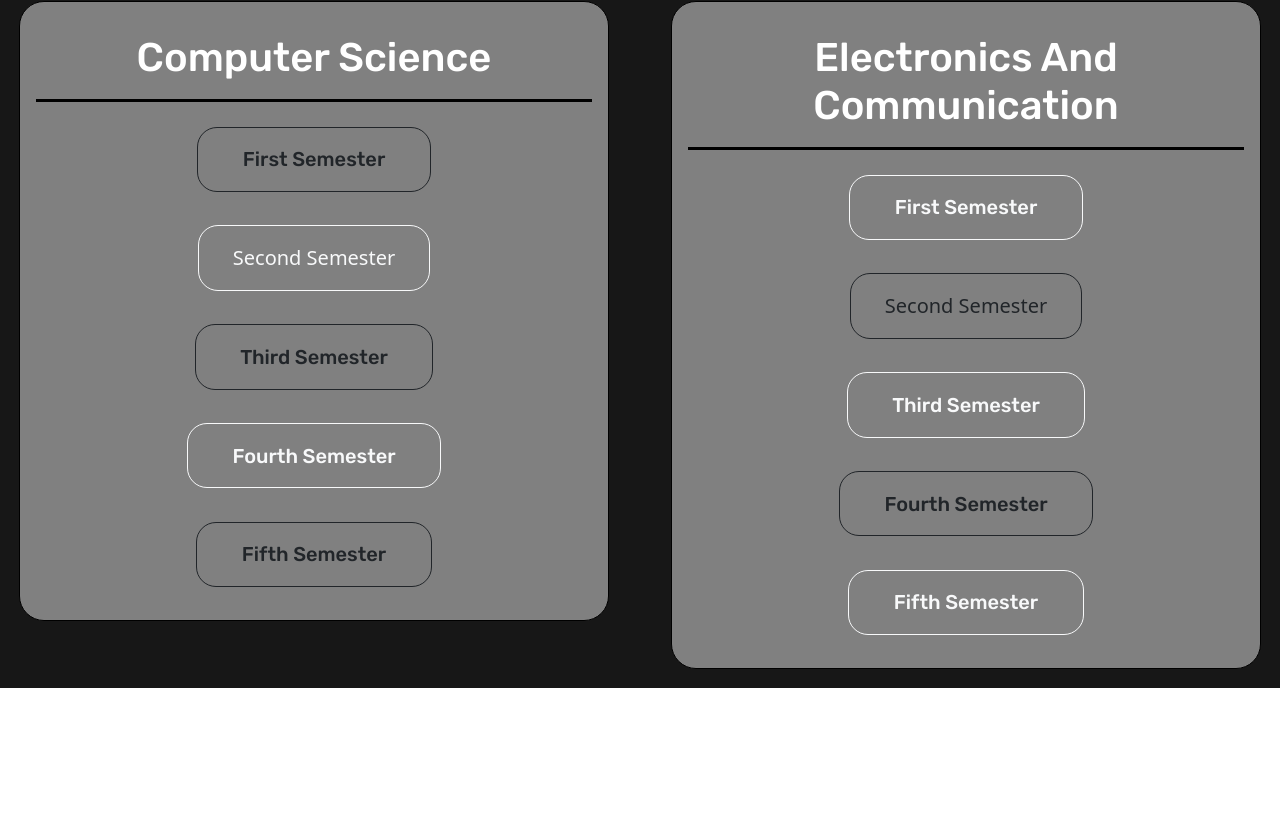
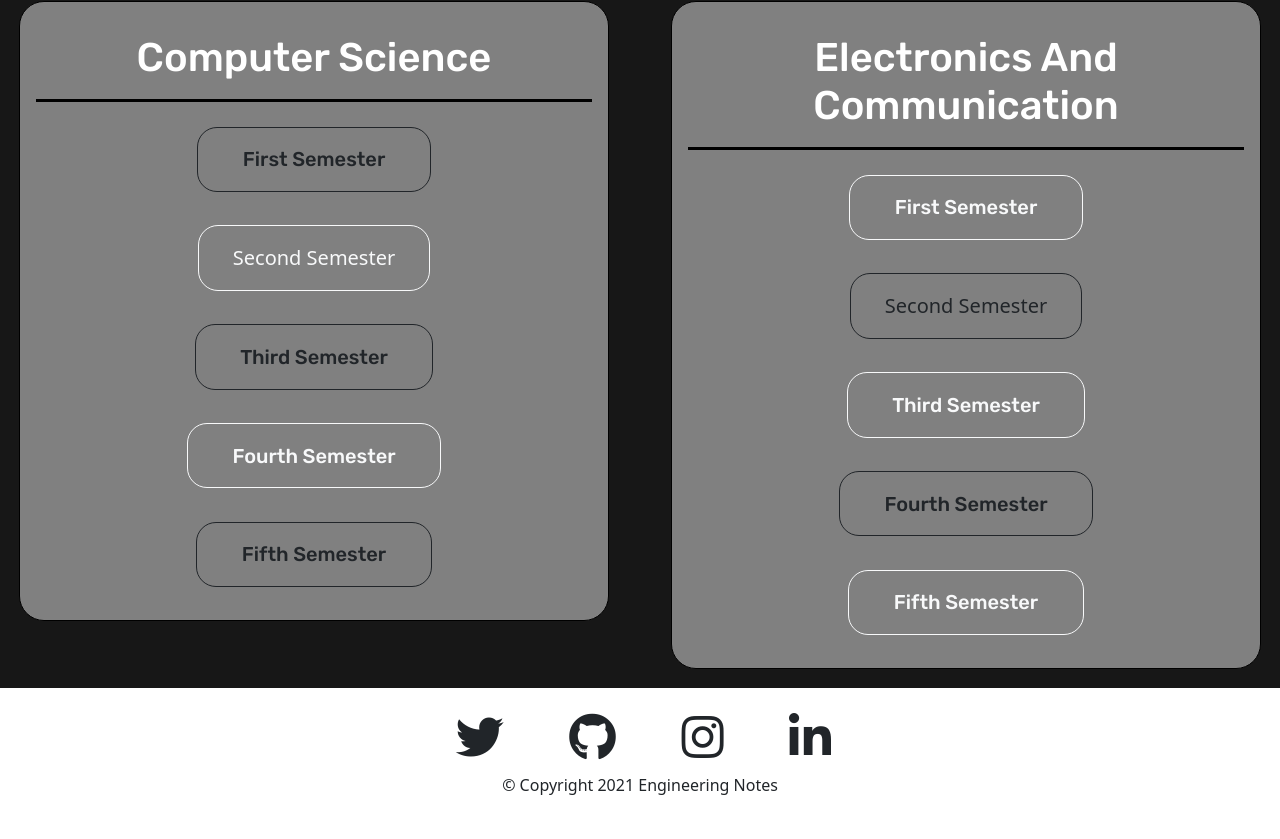
Before and after one commit to Adithya-K-Shetty/Engineering-Notes, a plain HTML site: page index.html in a window 1280 px wide. Shown: the part 721-1560 px from the top of the page. Before the commit the page ends 1409 px from the top, so only its background shows below. Drawn offline with nearby package versions, Linux system fonts and the light colour scheme.

Commit message:
implemented contact us section

```diff
--- a/assets/css/styles.css
+++ b/assets/css/styles.css
@@ -161,6 +161,30 @@ img.HomeImage {
 /* --End of Notes Section-- */
 
 
+/* --Footer Section-- */
+
+.footer {
+    padding: 2%;
+}
+
+.copyRight {
+    margin-top: 1%;
+    text-align: center;
+}
+
+.socialIcons1 {
+    text-align: center;
+    margin-left: 35%;
+}
+
+.socialIcons {
+    margin-left: 5%;
+}
+
+
+/* --End of Footer Section-- */
+
+
 /* --Mobile View Port -- */
 
 @media only screen and (min-width: 200px) and (max-width: 767px) {
--- a/index.html
+++ b/index.html
@@ -13,6 +13,8 @@
     <!-- --BootStrap-CDN-- -->
     <link href="https://cdn.jsdelivr.net/npm/bootstrap@5.1.0/dist/css/bootstrap.min.css" rel="stylesheet" integrity="sha384-KyZXEAg3QhqLMpG8r+8fhAXLRk2vvoC2f3B09zVXn8CA5QIVfZOJ3BCsw2P0p/We" crossorigin="anonymous">
     <!-- --Font Awesom CDN -->
+    <link rel="stylesheet" href="https://cdnjs.cloudflare.com/ajax/libs/font-awesome/5.15.4/css/all.min.css">
+    <!-- --Font Awesom CDN-- -->
     <link rel="stylesheet" href="https://cdnjs.cloudflare.com/ajax/libs/font-awesome/5.15.4/css/all.min.css">
     <!-- --Custom CSS-- -->
     <link rel="stylesheet" href="assets/css/styles.css">
@@ -81,6 +83,13 @@
             </div>
         </div>
     </section>
+    <section id="contactUs" class="footer">
+        <i class="socialIcons1 fab fa-twitter fa-3x"></i>
+        <i class="socialIcons fab fa-github fa-3x"></i>
+        <i class="socialIcons fab fa-instagram fa-3x"></i>
+        <i class="socialIcons fab fa-linkedin-in fa-3x"></i>
+        <p class="copyRight">&#169 Copyright 2021 Engineering Notes</p>
+    </section>
 
 
 
```
